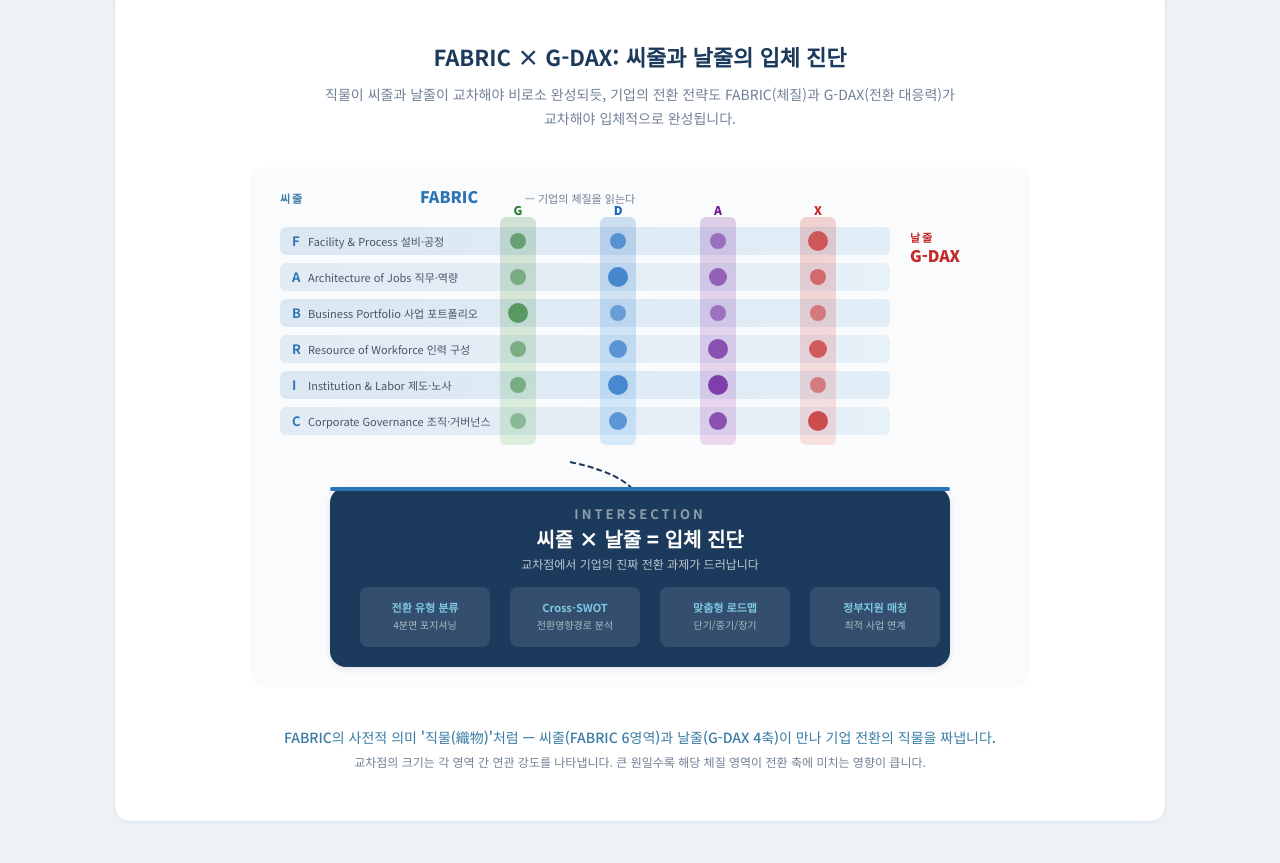
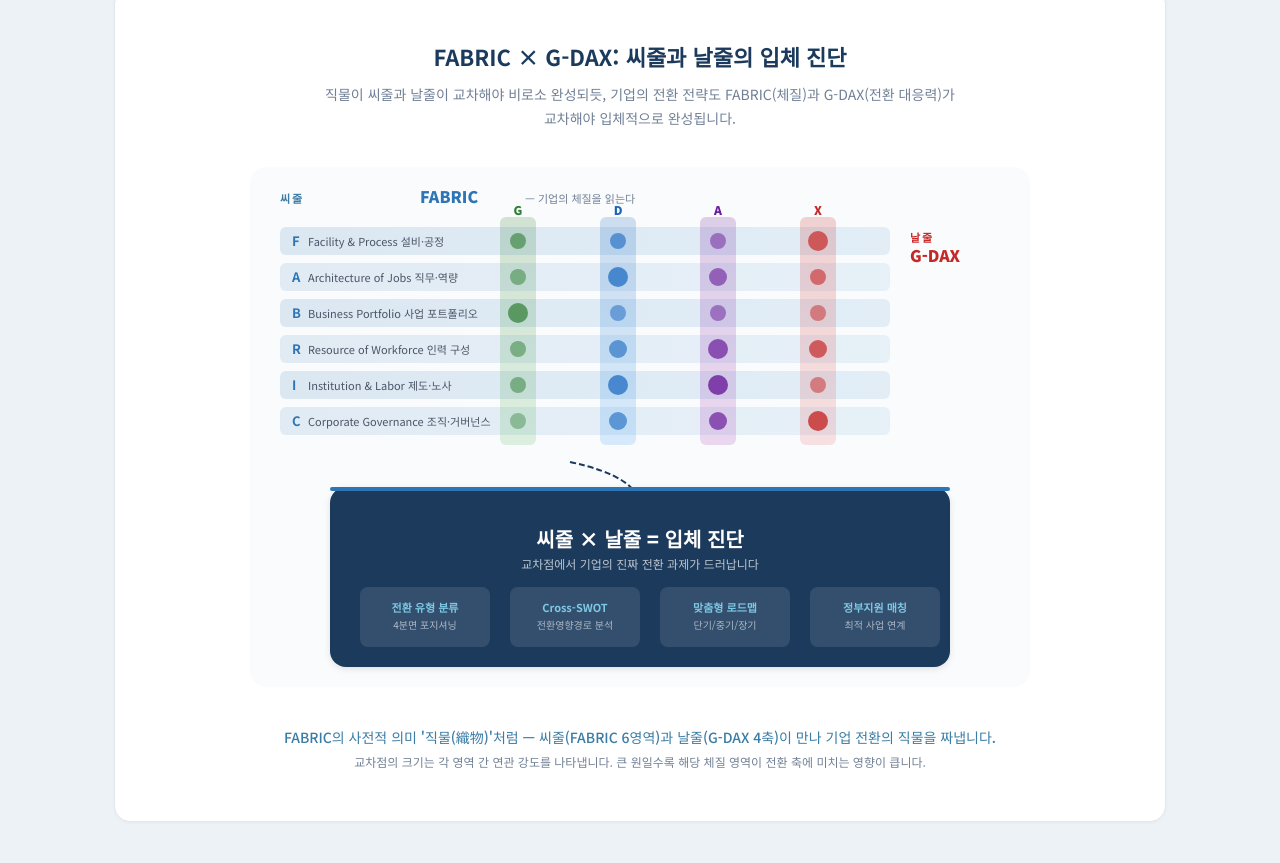
Before and after one commit to jeonter-hash/ksa_gdax_survey, a website: page public/index.html in a window 1280 px wide. Shown: the part 5872-6735 px from the top of the page. Drawn offline with Linux system fonts and the light colour scheme.

Commit message:
fix: remove INTERSECTION text from diagram

```diff
--- a/public/index.html
+++ b/public/index.html
@@ -917,7 +917,6 @@
           <rect x="80" y="320" width="620" height="180" rx="16" fill="#1B3A5C" filter="url(#shadow)"/>
           <rect x="80" y="320" width="620" height="4" rx="2" fill="#2E75B6"/>
 
-          <text x="390" y="352" font-size="13" font-weight="700" fill="rgba(255,255,255,0.5)" text-anchor="middle" letter-spacing="3">INTERSECTION</text>
           <text x="390" y="380" font-size="20" font-weight="900" fill="white" text-anchor="middle">씨줄 × 날줄 = 입체 진단</text>
           <text x="390" y="402" font-size="12" fill="rgba(255,255,255,0.7)" text-anchor="middle">교차점에서 기업의 진짜 전환 과제가 드러납니다</text>
 
```
